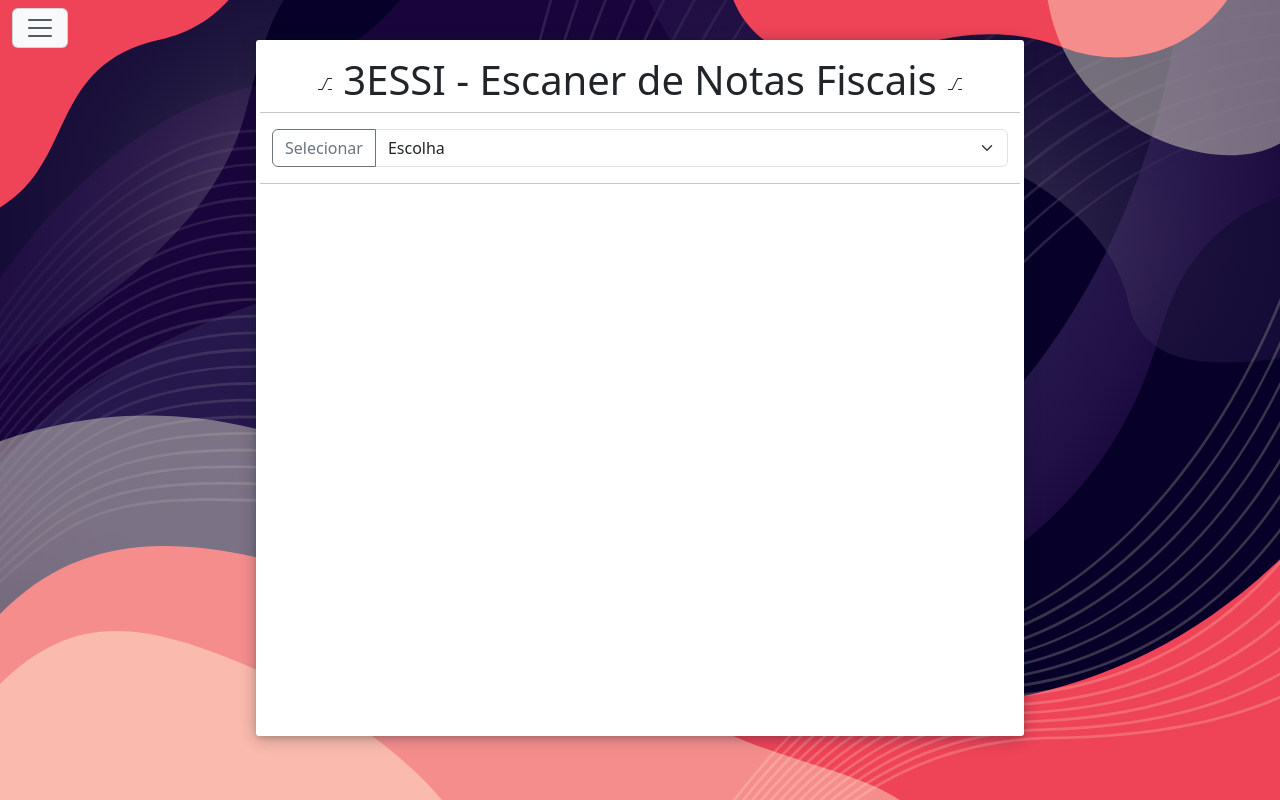
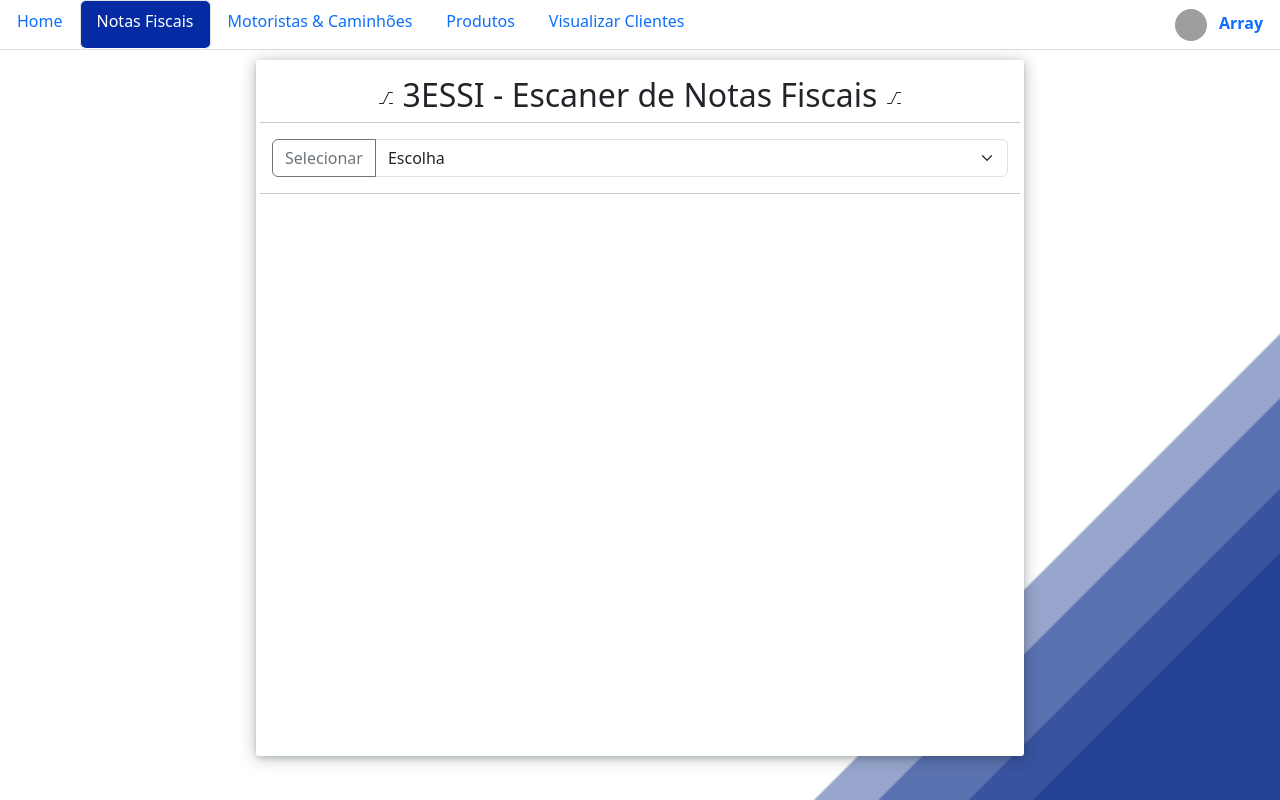
Before and after one commit to SLeess/Smart_Shipping_System-PHP-AJAX, a PHP site: page /_php/3SSI-CRUD/notas.php in a window 1280 px wide. Run offline with PHP 8.4, Linux system fonts and the light colour scheme; a user stored in the database is signed in; some libraries are stand-ins or nearby versions; grey boxes are pictures that could not be loaded.

Commit message:
In progress - Bar Changed

```diff
--- a/_php/3SSI-CRUD/notas.php
+++ b/_php/3SSI-CRUD/notas.php
@@ -20,7 +20,9 @@
         input[type=data], input[type=date]{
             margin: 5px 0;
         }
-
+        .nav-pills .nav-link.active{
+            background-color: #042ba3;
+        }
         .btns{
             margin-top: 35px;
             margin-bottom: 10px;
@@ -39,13 +41,10 @@
             width: 60vw;
             height: 87vh;
             margin: auto;
-            margin-top: 40px;
             max-width: 920px;
             min-height: 420px;
             min-width: 400px;
             max-height: 1200px;
-            border-radius: 3px;
-            box-shadow: rgba(14, 30, 37, 0.12) 0px 2px 4px 0px, rgba(14, 30, 37, 0.32) 0px 2px 16px 0px;
         }
 
         @media (max-width: 995px) {
@@ -60,10 +59,10 @@
 <body>
     <?php
         $relative = "../";
-        require_once("../elements/navbar.php");
     ?>
+    <div id="navbarSt"></div>
 
-    <div class="container d-flex justify-content-center align-items-center">
+    <div class="container d-flex justify-content-center align-items-center" style="margin-top: 10px;">
         <div class="dash col-lg-4 offset-lg-4 bg-white">
             <div class="row p-3">
                 <?php
@@ -176,5 +175,24 @@
     <script src="https://cdn.jsdelivr.net/npm/bootstrap@5.3.2/dist/js/bootstrap.bundle.min.js" integrity="sha384-C6RzsynM9kWDrMNeT87bh95OGNyZPhcTNXj1NW7RuBCsyN/o0jlpcV8Qyq46cDfL" crossorigin="anonymous"></script>
     <script src="../../_scriptjs/script.js"></script>
     <script src="../../_scriptjs/notas.js"></script>
+    <script src="https://ajax.googleapis.com/ajax/libs/jquery/3.6.0/jquery.min.js"></script>
+    <script>
+        $(document).ready(() => {
+            $.ajax({
+                url: '../elements/navbarDD.php',
+                type: 'POST',
+                data: {
+                    relative: '../' // Passe o ID desejado aqui
+                },
+                success: (result) => {
+                    console.log(result);
+                    $("#navbarSt").html(result);
+
+                    // Adicione a classe "active" ao elemento desejado
+                    $('#notas-tab').addClass('active');
+                }
+            });
+        });
+    </script>
 </body>
 </html>
--- a/_php/elements/navbar.php
+++ b/_php/elements/navbar.php
@@ -1,6 +1,6 @@
 <nav class="navbar fixed-top">
     <div class="container-fluid">
-        <button class="navbar-toggler bg-body-tertiary" type="button" data-bs-toggle="offcanvas" data-bs-target="#offcanvasNavbar" aria-controls="offcanvasNavbar" aria-label="Toggle navigation">
+        <button style="background-color: #041855;" class="navbar-toggler bg-body-tertiary" type="button" data-bs-toggle="offcanvas" data-bs-target="#offcanvasNavbar" aria-controls="offcanvasNavbar" aria-label="Toggle navigation">
             <span class="navbar-toggler-icon"></span>
         </button>
         <div class="offcanvas offcanvas-start" tabindex="-1" id="offcanvasNavbar" aria-labelledby="offcanvasNavbarLabel">
--- /dev/null
+++ b/_php/elements/navbarDD.php
@@ -0,0 +1,36 @@
+<?php
+    session_start();
+    if(empty($_SESSION)){
+        print("<script>location.href='../../index.html'</script>");
+    }
+?>
+<?php
+$relative = isset($_POST['relative']) ? $_POST['relative'] : '';
+
+echo "<ul class='nav nav-tabs nav-pills flex-column flex-sm-row' id='myTab' role='tablist'>".
+  "<li class='nav-item'>".
+    "<a class='nav-link' id='home-tab' data-toggle='tab' href='".$relative."home.php' role='tab' aria-controls='home' aria-selected='false' style='height: 100%'>Home</a>".
+  "</li>
+  <li class='nav-item'>
+    <a class='nav-link' id='notas-tab' data-toggle='tab' href='".$relative."3SSI-CRUD/notas.php' role='tab' aria-controls='notas fiscais' aria-selected='false' style='height: 100%'>Notas Fiscais</a>
+  </li>"."
+  <li class='nav-item'>
+    <a class='nav-link' id='motoristas-tab' data-toggle='tab' href='".$relative."motoristas_caminhoes.php' role='tab' aria-controls='Motoristas e Caminhoes' aria-selected='false' style='height: 100%'>Motoristas & Caminhões</a>
+  </li>
+  <li class='nav-item'>
+    <a class='nav-link' id='produtos-tab' data-toggle='tab' href='#' role='tab' aria-controls='Produtos' aria-selected='false' style='height: 100%'>Produtos</a>
+  </li>
+  <li class='nav-item'>
+    <a class='nav-link' id='clientes-tab' data-toggle='tab' href='#' role='tab' aria-controls='Clientes' aria-selected='false' style='height: 100%'>Visualizar Clientes</a>
+  </li>
+  <li class='flex-sm-fill nav-item'>
+  </li>".
+  "<li class='nav-item'>
+    <a class='nav-link' id='profile-tab' data-toggle='tab' href='".$relative."perfil_configs.php' role='tab' aria-controls='Clientes' aria-selected='false' style='height: 100%'>
+        <img src='https://cdn-icons-png.flaticon.com/256/6596/6596121.png' alt='' width='32' height='32' class='rounded-circle me-2'>
+        <strong>".$_SESSION['usuario']."
+        </strong>
+    </a>
+  </li>
+</ul>";
+?>
--- a/_php/elements/tituloProjetoMainSection.php
+++ b/_php/elements/tituloProjetoMainSection.php
@@ -1,4 +1,4 @@
-<h1 style="text-align: center; font-size: 2.5em;">
+<h1 style="text-align: center; font-size: 2em;">
     <span class="">
         <svg xmlns="http://www.w3.org/2000/svg" width="16" height="16" fill="currentColor" class="bi bi-alt" viewBox="0 0 16 16">
             <path d="M1 13.5a.5.5 0 0 0 .5.5h3.797a.5.5 0 0 0 .439-.26L11 3h3.5a.5.5 0 0 0 0-1h-3.797a.5.5 0 0 0-.439.26L5 13H1.5a.5.5 0 0 0-.5.5zm10 0a.5.5 0 0 0 .5.5h3a.5.5 0 0 0 0-1h-3a.5.5 0 0 0-.5.5z"/>
--- a/_style/style.css
+++ b/_style/style.css
@@ -1,7 +1,11 @@
 @charset "UTF-8";
 
 body{
-    background-image: url("../_assets/Background\ 25.svg");
+    font-family: sans-serif;
+    margin: 0 auto;
+    box-sizing: border-box;
+    /* background-image: url("../_assets/Background\ 25.svg"); */
+    background-image: url("../_assets/background-1360-760.png");
     background-repeat: no-repeat;
     background-size: cover;
     background-position: center center;
@@ -41,7 +45,7 @@
     max-width: 880px;
     height: 90vh;
     margin: auto;
-    margin-top: 40px;
+    margin-top: 10px;
     margin-bottom: 40px;
     border-radius: 3px;
     box-shadow: rgba(14, 30, 37, 0.12) 0px 2px 4px 0px, rgba(14, 30, 37, 0.32) 0px 2px 16px 0px;
```
Also changed, not shown: _php/home.php (+25 -5 lines), _php/motoristas_caminhoes.php (+22 -8 lines), _php/perfil_configs.php (+22 -1 lines), _style/login.css (+7 -1 lines), _assets/background-1360-760.png (added).
